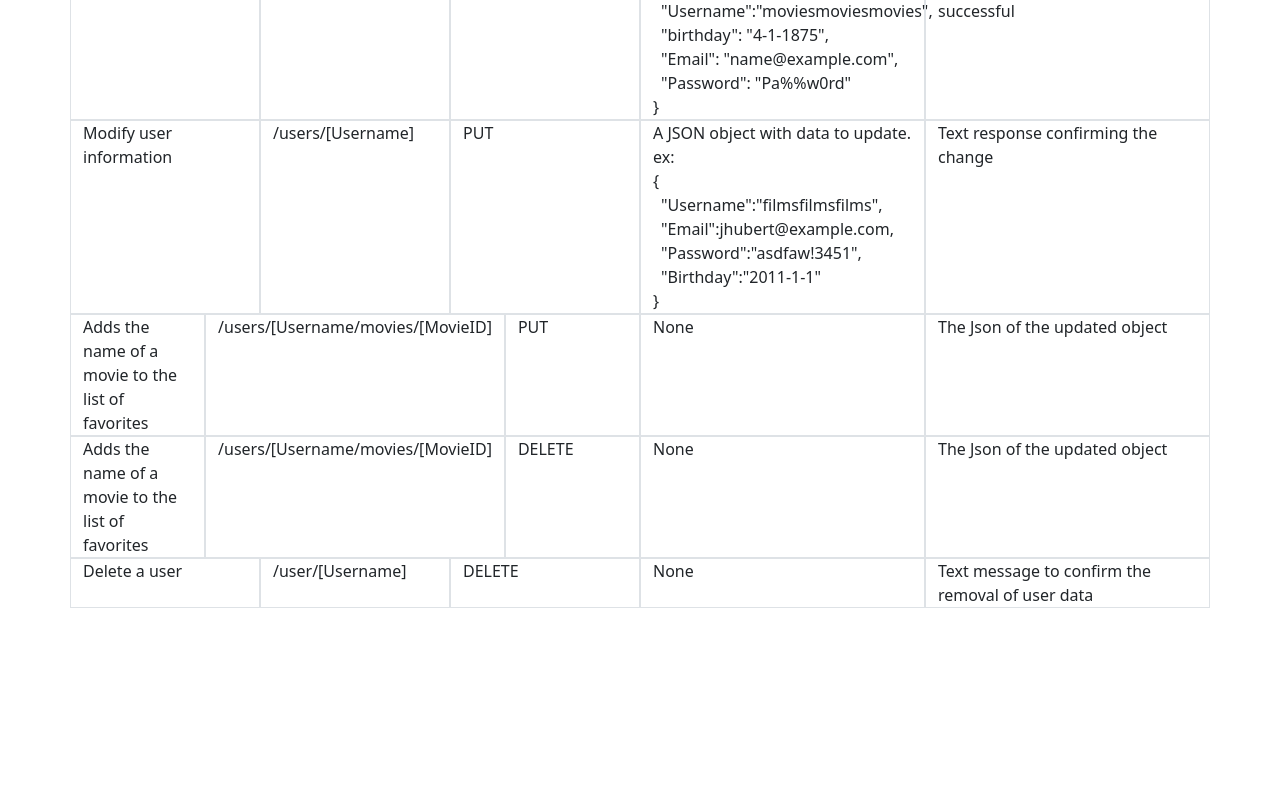
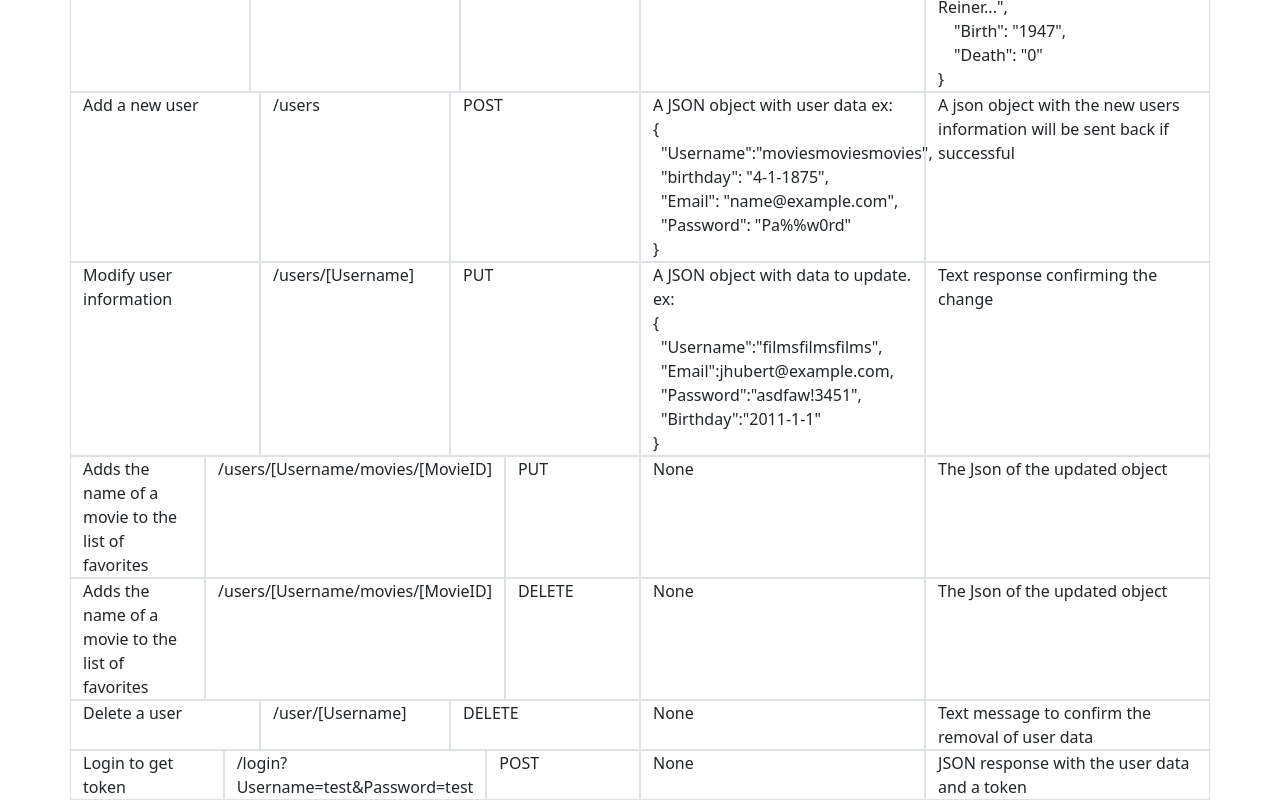
Before and after one commit to Segwegler/movie_api, a website: page public/documentation.html in a window 1280 px wide. Shown: the part 1148-1948 px from the top of the page. Before the commit the page ends 1756 px from the top, so only its background shows below. Drawn offline with nearby package versions, Linux system fonts and the light colour scheme.

Commit message:
updated documentation
added note that tokens are required for most requests

added login request

```diff
--- a/public/documentation.html
+++ b/public/documentation.html
@@ -10,6 +10,7 @@
   <body>
     <div class="mx-auto" style="width: 200px;">
       <h1>MyMDB API</h1>
+      <h3> auth token required for all requests exept registering</h3>
     </div>
     <div class="container ">
       <div class="row">
@@ -129,6 +130,13 @@
         <div class="col-3 border">None</div>
         <div class="col-3 border">Text message to confirm the removal of user data</div>
       </div>
+      <div class="row">
+        <div class="col border">Login to get token</div>
+        <div class="col border">/login?Username=test&Password=test</div>
+        <div class="col border">POST</div>
+        <div class="col-3 border">None</div>
+        <div class="col-3 border">JSON response with the user data and a token</div>
+      </div>
 
     </div><!-- end grid container  -->
 
```
